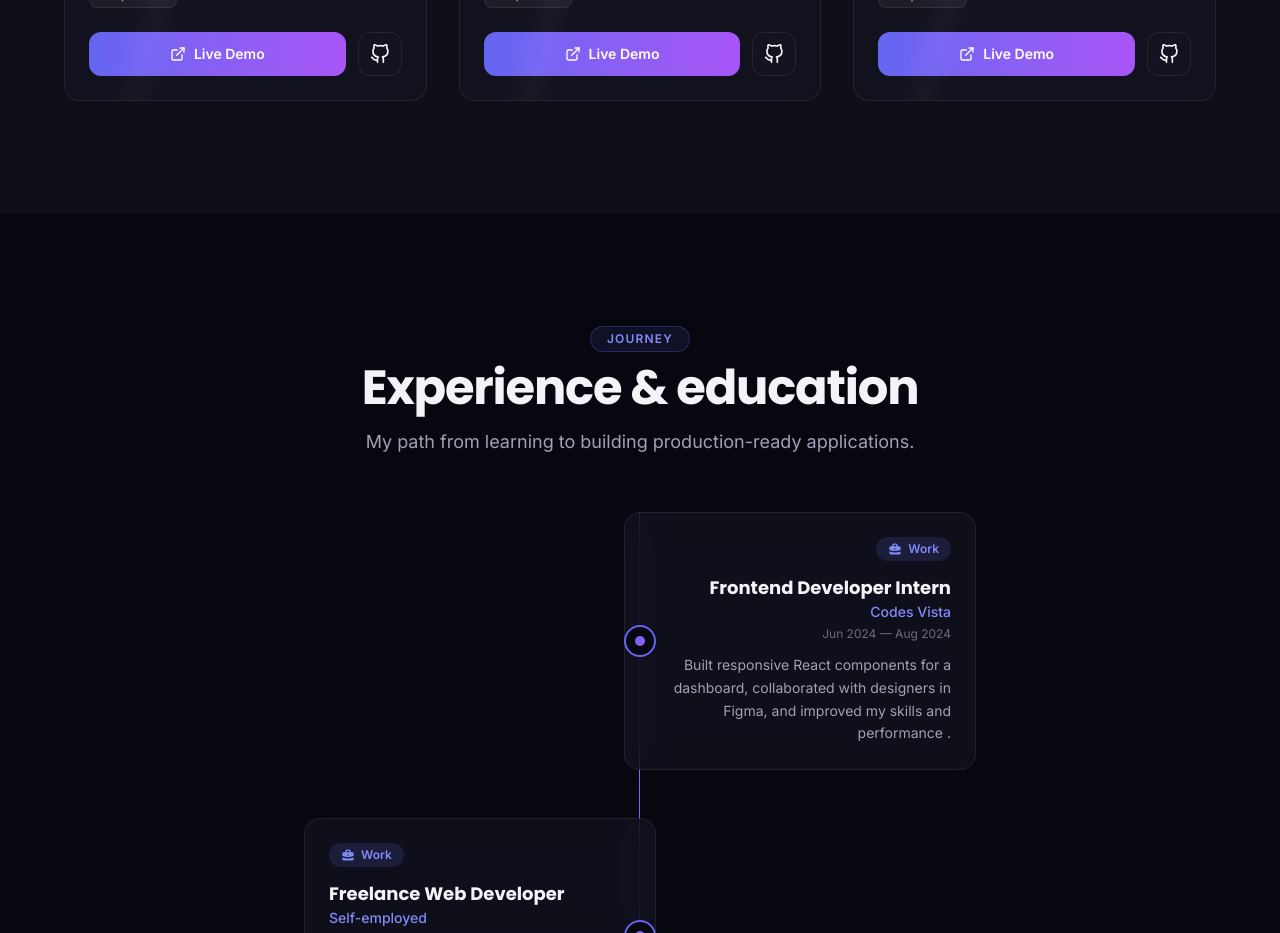
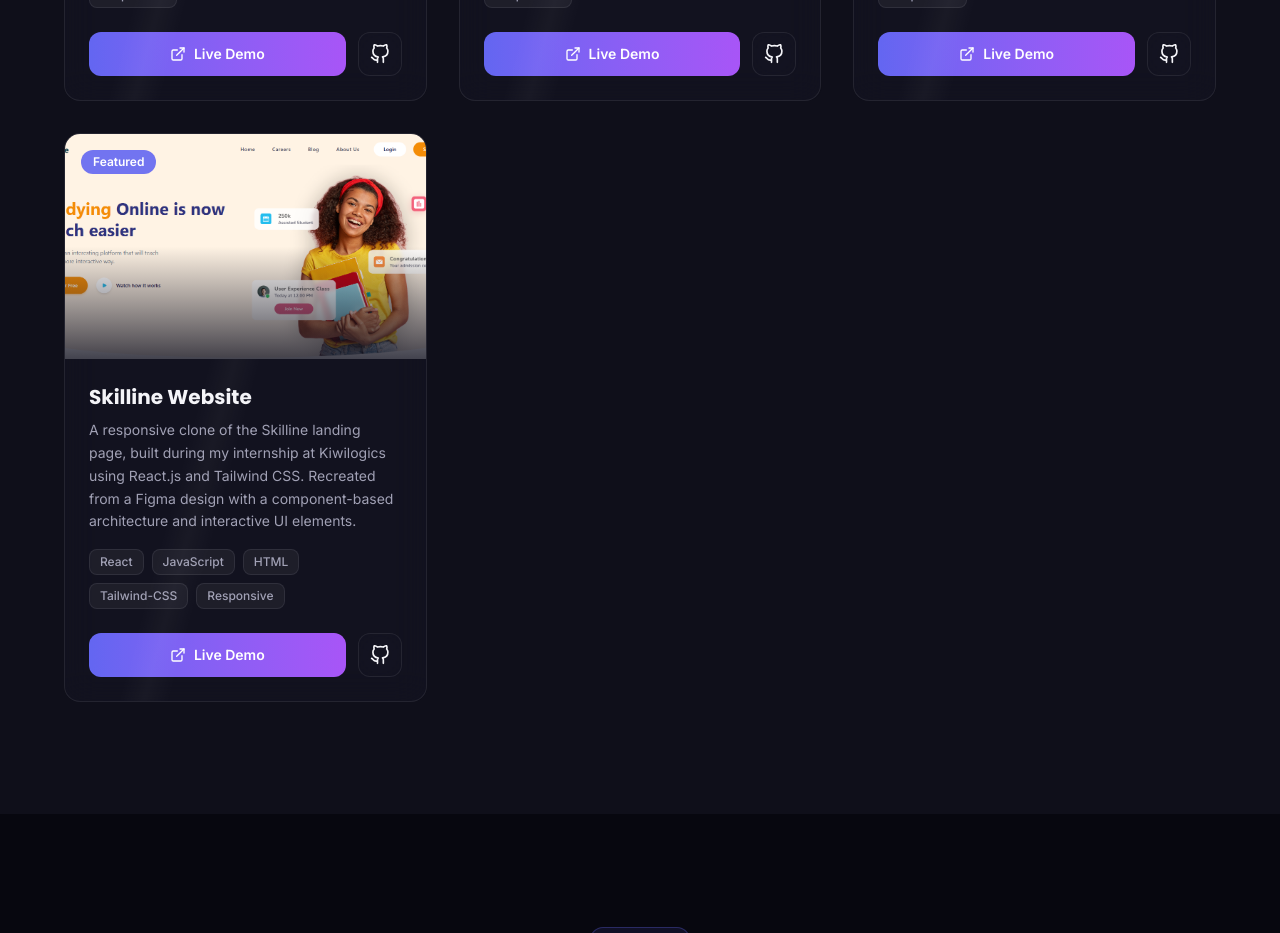
Before and after one commit to theirhasnain-eng/portfolio-website, a React (Vite) app: page / in a window 1280 px wide. Shown: the part 4480-5413 px from the top of the page. Built offline with nearby package versions, Linux system fonts and the light colour scheme; no server answers.

Commit message:
another project named skilline added

```diff
--- a/src/data/images.js
+++ b/src/data/images.js
@@ -34,4 +34,6 @@
        /** pipe-line  web card   project card */
 
    pipeline: "/images/pipe-line.png",
+    /** skilline web card   project card */
+    skilline: "/images/skilline.png",
 };
--- a/src/data/projects.js
+++ b/src/data/projects.js
@@ -67,4 +67,14 @@
     githubUrl: "https://github.com/theirhasnain-eng/kiwi-logics-pipe-line",
     featured: true,
   },
+  {
+    id: 7,
+    title: "Skilline Website ",
+    description:"A responsive clone of the Skilline landing page, built during my internship at Kiwilogics using React.js and Tailwind CSS. Recreated from a Figma design with a component-based architecture and interactive UI elements.",
+    tech: ["React", "JavaScript", "HTML", "Tailwind-CSS", "Responsive"],
+    image:  siteImages.skilline,
+    liveUrl: "https://skillie-kiwilogics.vercel.app/",
+    githubUrl: "https://github.com/theirhasnain-eng/skillie-kiwilogics",
+    featured: true,
+  },
 ];
```
Also changed, not shown: public/images/skilline.png (added).
